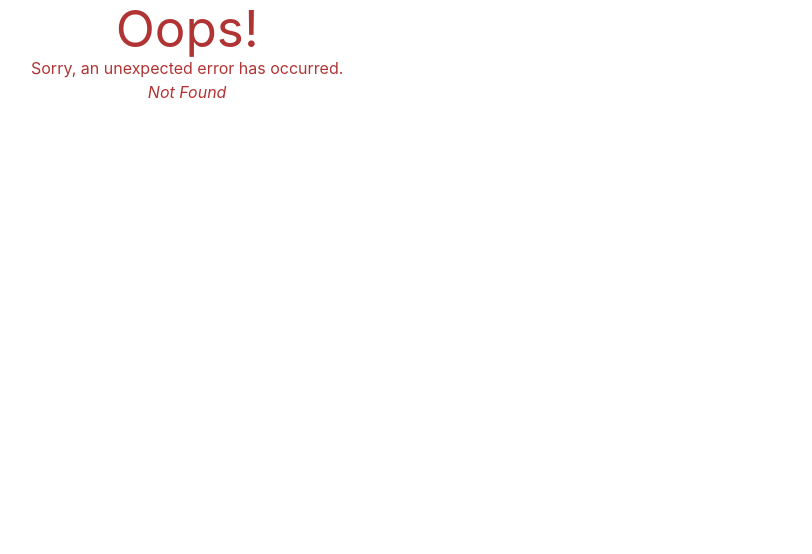
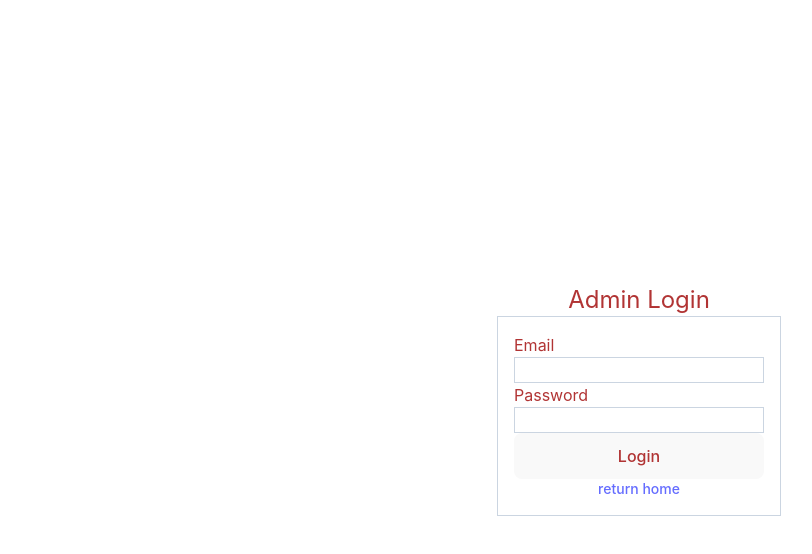
Before and after one commit to dbuck182/Ardmore-Frontend, a React (Vite) app: page /login in a window 1280 px wide. Before the commit this address had no page. Shown: the top 554 px of the page, without its empty margins (1-813 px from the left). Built offline with nearby package versions, Linux system fonts and the light colour scheme.

Commit message:
Login screen finished. Need to implement login backend

```diff
--- a/src/App.css
+++ b/src/App.css
@@ -5,8 +5,8 @@
 #root {
   /* max-width: 1280px; */
   /* margin: 0 auto; */
-  padding: 0rem 2rem 2rem 2rem ;
-  text-align: center;
+  /* padding: 0rem 2rem 2rem 2rem ;
+  text-align: center; */
 }
 
 
--- a/src/Pages/Homepage.jsx
+++ b/src/Pages/Homepage.jsx
@@ -6,12 +6,12 @@ import Upcoming from '../components/Upcoming';
 import NavBar from '../components/NavBar';
 const Homepage = () => {
     return (
-        <div className='space-y-10'>
+        <div className=''>
 
-            <NavBar />
+        <NavBar />
 
-        <div className="space-y-10">
-            <div className='flex flex-row items-center justify-items-center static'>
+        <div className="space-y-10 px-2">
+            <div className='flex flex-row items-center justify-items-center'>
                 <img className='z-0 blur-sm w-screen'src={Ardmore}></img>
                 <div className='z-10 absolute flex flex-row justify-center content-center justify-items-center items-center'>
                     <h2 className="text-3xl font-bold w-1/2 text-white bg-Haverford-red">
--- /dev/null
+++ b/src/Pages/Login.jsx
@@ -0,0 +1,54 @@
+import React, {useState} from 'react'
+import {useNavigate, Link} from 'react-router-dom'
+function Login() {
+
+    const [loginForm, setLoginForm] = useState({email: '', password: ''})
+    const navigate = useNavigate();
+    const tryLogin = async (event) => {
+      event.preventDefault()
+      console.log("Worked")
+      try {
+        const response = await fetch("http://localhost:8080/auth/login",
+        {method: 'POST',
+        body: JSON.stringify(loginForm),
+        headers : {
+          "Content-type": "application/json"
+        }
+      })
+      const data = await response.json()
+      navigate("/admin")
+      } catch (error){
+        console.log(error)
+      }
+
+    }
+
+    const changeLogin = (event) => {
+      const {name, value} = event.target
+
+      setLoginForm({...loginForm, [name]: value})
+      console.log(loginForm)
+    }
+
+  return (
+    <div className='flex flex-col items-center justify-center min-h-screen min-w-screen'>
+        <div className='flex flex-col items-center'>
+            <h2 className='text-2xl'>Admin Login</h2>
+            <div className="border border-slate-300 flex flex-col justify-center items-center p-4">
+                <form className='flex flex-col' onSubmit={tryLogin}>
+                    <label htmlFor='email'>Email</label>
+                    <input name="email" value={loginForm.email} className='bg-white border border-slate-300' onChange={changeLogin}></input>
+                    <label htmlFor='password'>Password</label>
+                    <input type='password' name="password"className='bg-white border border-slate-300' onChange={changeLogin}></input>
+                    <button type="submit">Login</button>
+                </form>
+                <Link to={'/'} className='text-sm'>return home</Link>
+        </div>
+        </div>
+
+    </div>
+
+  )
+}
+
+export default Login
--- /dev/null
+++ b/src/components/EventCard.jsx
@@ -0,0 +1,26 @@
+import React, {useEffect, useState} from 'react'
+
+const EventCard = (props) => {
+    console.log(props.event)
+    const [date, setDate] = useState()
+    const [time, setTime] = useState()
+    const setTimeDate = () => {
+        if (props.event.when_at) {
+            setDate(props.event.when_at.slice(0, 9))
+            setTime(props.event.when_at.slice(11))
+        }
+    }
+        useEffect(() => {
+            setTimeDate();
+        }, [])
+
+    return (
+        <div className='border border-slate-300 hover:border-slate-400 flex flex-col items-center'>
+            <h3 className='text-2xl'>{props.event.title}</h3>
+            <h3>at {props.event.place}</h3>
+            <h3>on {date} at {time}</h3>
+        </div>
+    )
+}
+
+export default EventCard;
--- /dev/null
+++ b/src/components/EventsCards.jsx
@@ -0,0 +1,37 @@
+import React, { useEffect, useState } from "react";
+import EventCard from "./EventCard";
+const EventsCards = () => {
+  const [events, setEvents] = useState()
+  const [eventCards, setEventCards] = useState()
+  const grabEvents = async () => {
+    try {
+      const events = await fetch("http://localhost:8080/api/event/events")
+      const data = await events.json()
+      console.log(data)
+      setEvents(data)
+    } catch (error) {
+      console.log(error)
+    }
+  }
+
+  const Cards = () => {
+    console.log(events)
+
+    if (events != null) {
+      events.forEach()
+    }
+
+  }
+
+  useEffect(() => {
+    grabEvents();
+  }, [])
+
+  return (
+    <div>
+        {events ? events.map(event => (<EventCard event={event}/>)): <></>}
+    </div>
+  )
+}
+
+export default EventsCards;
--- a/src/components/NavBar.jsx
+++ b/src/components/NavBar.jsx
@@ -3,24 +3,28 @@ import {Link} from "react-router-dom"
 
 const NavBar = () => {
     return (
-        <div className="bg-white shadow-lg top-0 left-0 right-0 z-20 py-4 fixed">
+        <nav className="bg-white shadow-lg top-0 left-0 right-0 z-20 py-4 min-w-full px-2">
             <div className="flex flex-row items-center justify-around">
                 <h1 className="text-3xl">
                     Black Squirrel Discount
                 </h1>
-                <ul className="flex flex-row gap-4">
-                    <li>
-                        <Link to={'/admin'}>Admin</Link>
+                <ul className="flex flex-row">
+                    <li className={classes.listclass}>
+                        <Link to={'/'}>Home</Link>
                     </li>
-                    <li>
-                        <Link to={'/'}>Home</Link>
+                    <li className={classes.listclass}>
+                        <Link to={'/login'}>Admin Login</Link>
                     </li>
                 </ul>
             </div>
 
-        </div>
+        </nav>
 
     )
 }
 
+const classes = {
+    listclass: "border border-slate-300 hover:border-slate-400 p-2"
+}
+
 export default NavBar;
--- a/src/components/Upcoming.jsx
+++ b/src/components/Upcoming.jsx
@@ -1,11 +1,14 @@
 import React from "react";
-
-
+import EventsCards from "./EventsCards";
 const Upcoming = () => {
     return (
-        <h2 className="font-bold text-2xl">
-            Upcoming Events and Happy Hours
+        <div>
+            <h2 className="font-bold text-2xl">
+            Upcoming Events In Ardmore
         </h2>
+        <EventsCards />
+        </div>
+
     )
 }
 
--- a/src/index.css
+++ b/src/index.css
@@ -22,13 +22,13 @@ a:hover {
   color: #535bf2;
 }
 
-body {
+/* body {
   margin: 0;
   display: flex;
 
   min-width: 320px;
   min-height: 100vh;
-}
+} */
 
 h1 {
   font-size: 3.2em;
--- a/src/main.jsx
+++ b/src/main.jsx
@@ -9,6 +9,7 @@ import {
 import Homepage from './Pages/Homepage.jsx';
 import ErrorPage from './Pages/error-page.jsx';
 import AdminUpdate from './Pages/AdminUpdate.jsx';
+import Login from './Pages/Login.jsx';
 
 
 const router = createBrowserRouter([
@@ -20,6 +21,10 @@ const router = createBrowserRouter([
   {
     path: "/admin",
     element: <AdminUpdate />
+  },
+  {
+    path: "/login",
+    element: <Login />
   }
 ])
 
```
